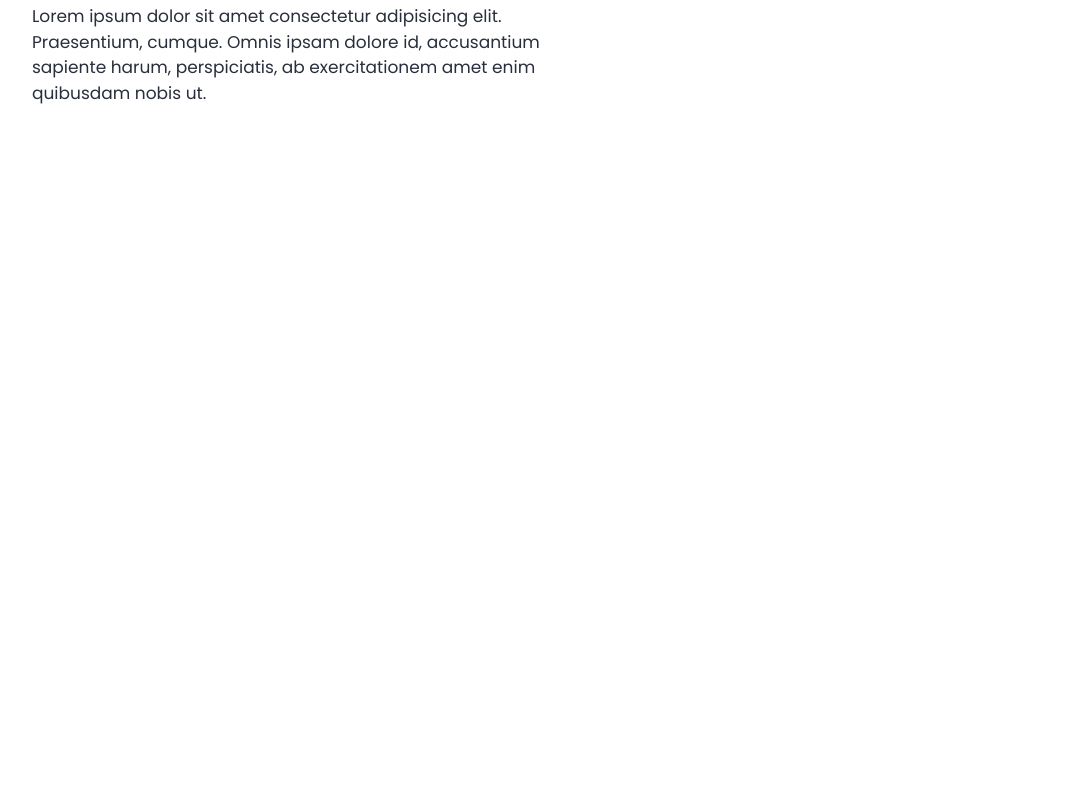
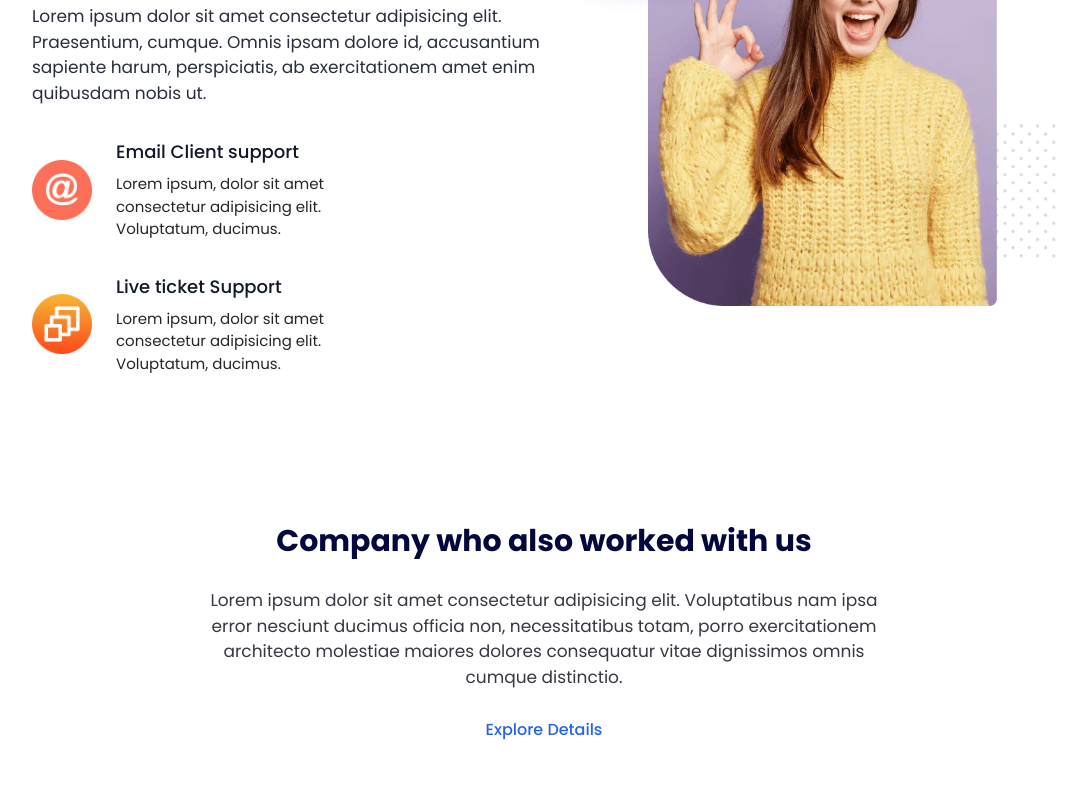
Before and after one commit to moonspark78/Agency-Website, a Next.js app: page / in a window 1280 px wide. Shown: the part 3500-4300 px from the top of the page, without its empty margins (96-1182 px from the left). Before the commit the page ends 3654 px from the top, so only its background shows below. Built offline with nearby package versions, Linux system fonts and the light colour scheme.

Commit message:
:art: Done  with the Company section    :art:

```diff
--- /dev/null
+++ b/app/components/Company/Company.tsx
@@ -0,0 +1,27 @@
+import Image from "next/image";
+import React from "react";
+import compas from "@/public/images/customer.png"
+
+const Company = () => {
+  return (
+    <div className="pt-[6rem] pb-[3rem]">
+      <h1 className="mb-[1.5rem] font-bold text-[22px] text-center md:text-[30px] text-[#02073e]">
+        Company who also worked with us
+      </h1>
+      <p className="w-[90%] sm:w-[85%] md:w-[75%] lg:w-[65%] xl:w-[55%] mx-auto text-[17px] text-center text-gray-950 opacity-80">
+        Lorem ipsum dolor sit amet consectetur adipisicing elit. Voluptatibus
+        nam ipsa error nesciunt ducimus officia non, necessitatibus totam, porro
+        exercitationem architecto molestiae maiores dolores consequatur vitae
+        dignissimos omnis cumque distinctio.
+      </p>
+      <p className="text-center mt-[1.7rem] font-[500] cursor-pointer text-blue-600">
+        Explore Details
+      </p>
+      <div className="mt-[2rem] text-center w-[80%] mx-auto ">
+            <Image src={compas} alt="company"/>
+      </div>
+    </div>
+  );
+};
+
+export default Company;
--- a/app/components/Home.tsx
+++ b/app/components/Home.tsx
@@ -4,6 +4,7 @@ import Features from "./Features/Features"
 import CustomerSupport from './CustomerSupport/CustomerSupport'
 import Price from './Price/Price'
 import SupportTeam from './SupportTeam/SupportTeam'
+import Company from './Company/Company'
 
 const Home = () => {
   return (
@@ -13,6 +14,7 @@ const Home = () => {
       <CustomerSupport/>
       <Price/>
       <SupportTeam/>
+      <Company/>
     </div>
   )
 }
--- a/app/components/SupportTeam/SupportTeam.tsx
+++ b/app/components/SupportTeam/SupportTeam.tsx
@@ -1,25 +1,46 @@
-import React from 'react'
-import Icon1 from "@/public/images/icon1.png"
-import Icon2 from "@/public/images/icon2.png"
-import Support from "@/public/images/supportteam.jpg"
+import React from "react";
+import Icon1 from "@/public/images/icon1.png";
+import Icon2 from "@/public/images/icon2.png";
+import Support from "@/public/images/supportteam.jpg";
+import Image from "next/image";
 
 const SupportTeam = () => {
   return (
+    <div className="pt-[7rem] pb-[3rem]">
+      <div className="w-[80%] mx-auto items-center grid grid-cols-1 lg:grid-cols-2">
+        <div>
+          <h1
+            className="text-[27px] md:text-[35px] lg:text-[40px] m-[1rem] font-bold text-[#02073e]
+              leading-[2.4rem] md:leading-[4rem]"
+          >
+            Do You Need Help? Our Support Team Ready To help You
+          </h1>
+          <p className="text-gray-900 opacity-90 text-[17px] mt-[1rem]">
+            Lorem ipsum dolor sit amet consectetur adipisicing elit.
+            Praesentium, cumque. Omnis ipsam dolore id, accusantium sapiente
+            harum, perspiciatis, ab exercitationem amet enim quibusdam nobis ut.
+          </p>
+          <div className="flex items-center space-x-6 mt-[2rem]">
+            <Image src={Icon1} alt="icon1" width={60} height={60} />
+            <div>
+              <h1 className="text-[18px] text-gray-900 font-[500] mb-[0.5rem]">Email Client support</h1>
+              <p className="md:w-[70%] w-[90%] text-[15px] text-black opacity-85">Lorem ipsum, dolor sit amet consectetur adipisicing elit. Voluptatum, ducimus.</p>
+            </div>
+          </div>
+          <div className="flex items-center space-x-6 mt-[2rem]">
+            <Image src={Icon2} alt="icon2" width={60} height={60} />
+            <div>
+              <h1 className="text-[18px] text-gray-900 font-[500] mb-[0.5rem]">Live ticket Support</h1>
+              <p className="md:w-[70%] w-[90%] text-[15px] text-black opacity-85">Lorem ipsum, dolor sit amet consectetur adipisicing elit. Voluptatum, ducimus.</p>
+            </div>
+          </div>
+        </div>
+        <div>
+          <Image src={Support} alt="Suppor"/>
+        </div>
+      </div>
+    </div>
+  );
+};
 
-    <div className='pt-[7rem] pb-[3rem]'>
-        <div className='w-[80%] mx-auto items-center grid grid-cols-1 lg:grid-cols-2'>
-          <div>
-              <h1 className='text-[27px] md:text-[35px] lg:text-[40px] m-[1rem] font-bold text-[#02073e]
-              leading-[2.4rem] md:leading-[4rem]'>
-                Do You Need Help? Our Support Team Ready To help You</h1>
-                <p className='text-gray-900 opacity-90 text-[17px] mt-[1rem]'>Lorem ipsum dolor sit amet consectetur adipisicing elit.
-                 Praesentium, cumque. Omnis ipsam dolore id,
-                  accusantium sapiente harum, perspiciatis, ab exercitationem amet enim quibusdam nobis ut.</p>
-          </div>
-          <div></div>
-        </div>
-    </div>
-  )
-}
-
-export default SupportTeam
+export default SupportTeam;
```
